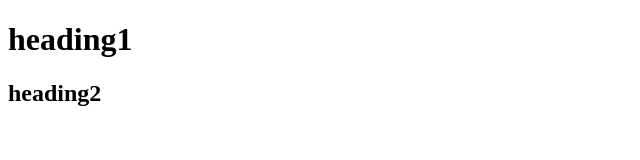
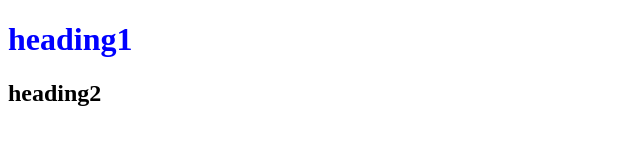
Before and after one commit to jahar-gthub/html-project, a plain HTML site: page index.html in a window 1280 px wide. Shown: the whole page, without its empty margins (0-640 px from the left). Drawn offline with Linux system fonts and the light colour scheme.

Commit message:
correct style code

```diff
--- a/index.html
+++ b/index.html
@@ -6,7 +6,7 @@
     <title>heading</title>
 </head>
 <body>
-    <h1 style={color:blue;}>heading1</h1>
+    <h1 style=color:blue;>heading1</h1>
     <h2>heading2</h2>
 
 </body>
```
